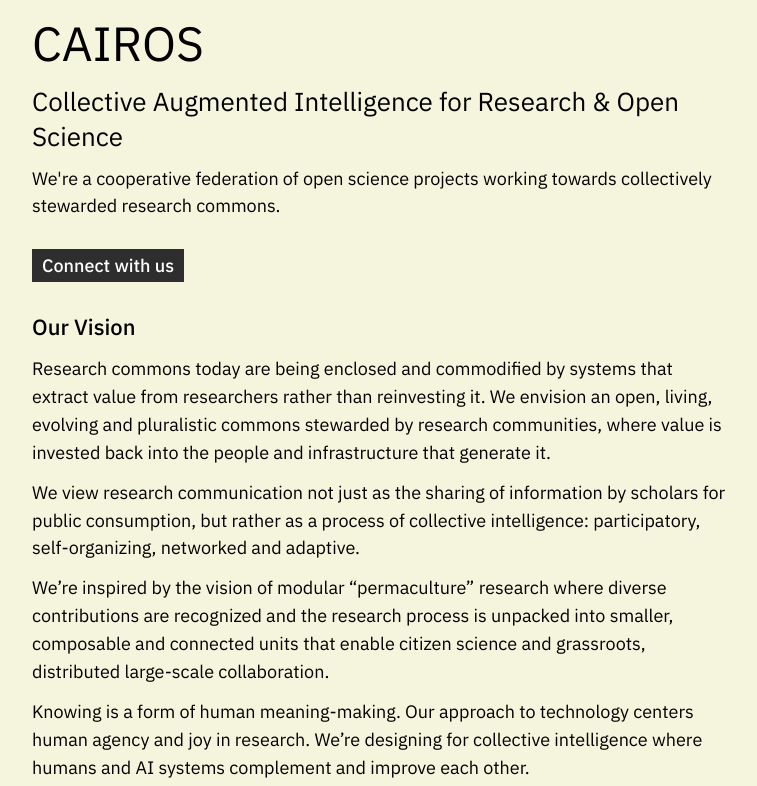
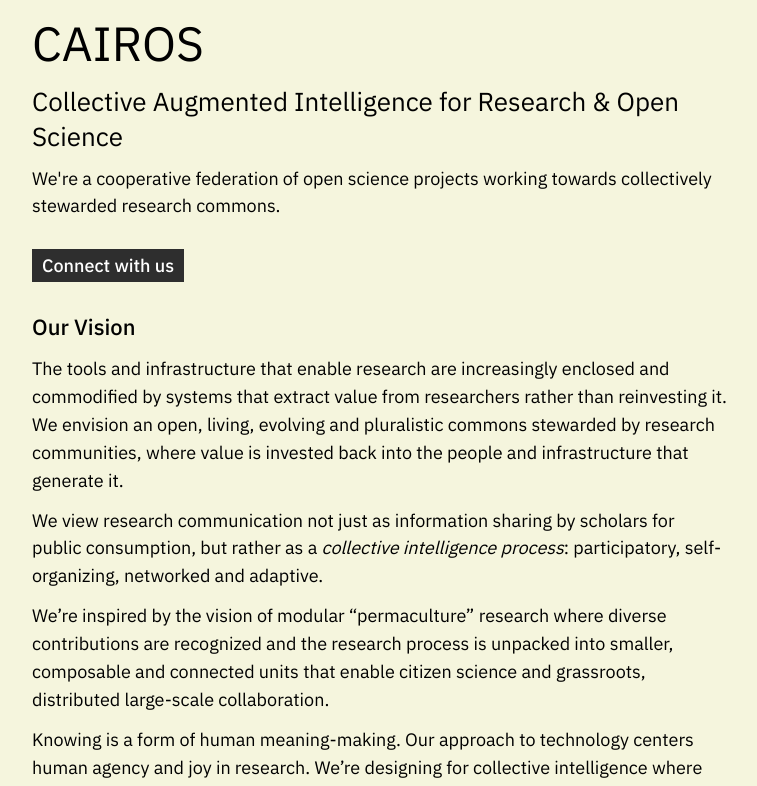
Before and after one commit to cosmik-network/cairos-site, a Next.js app: page / in a window 1280 px wide. Shown: the top 786 px of the page, without its empty margins (260-1017 px from the left). Built offline with nearby package versions, Linux system fonts and the light colour scheme; a web font is replaced by a local one.

Commit message:
Update Content.mdx

```diff
--- a/src/app/(landing)/Content.mdx
+++ b/src/app/(landing)/Content.mdx
@@ -18,9 +18,9 @@ We're a cooperative federation of open science projects working towards collecti
 <Stack gap={"sm"}>
 ### Our Vision
 
-Research commons today are being enclosed and commodified by systems that extract value from researchers rather than reinvesting it. We envision an open, living, evolving and pluralistic commons stewarded by research communities, where value is invested back into the people and infrastructure that generate it.
+The tools and infrastructure that enable research are increasingly enclosed and commodified by systems that extract value from researchers rather than reinvesting it. We envision an open, living, evolving and pluralistic commons stewarded by research communities, where value is invested back into the people and infrastructure that generate it.
 
-We view research communication not just as the sharing of information by scholars for public consumption, but rather as a process of collective intelligence: participatory, self-organizing, networked and adaptive.
+We view research communication not just as information sharing by scholars for public consumption, but rather as a *collective intelligence process*: participatory, self-organizing, networked and adaptive.
 
 We’re inspired by the vision of modular “permaculture” research where diverse contributions are recognized and the research process is unpacked into smaller, composable and connected units that enable citizen science and grassroots, distributed large-scale collaboration.
 
```
